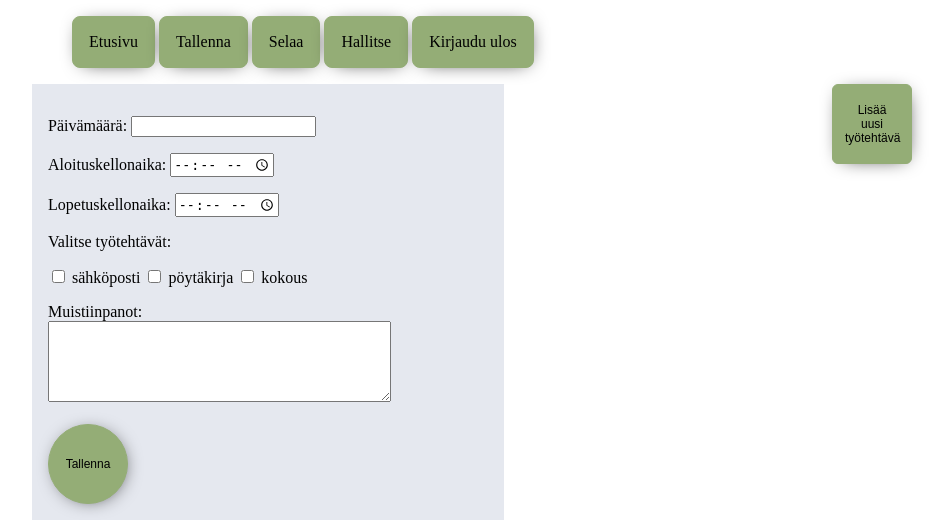
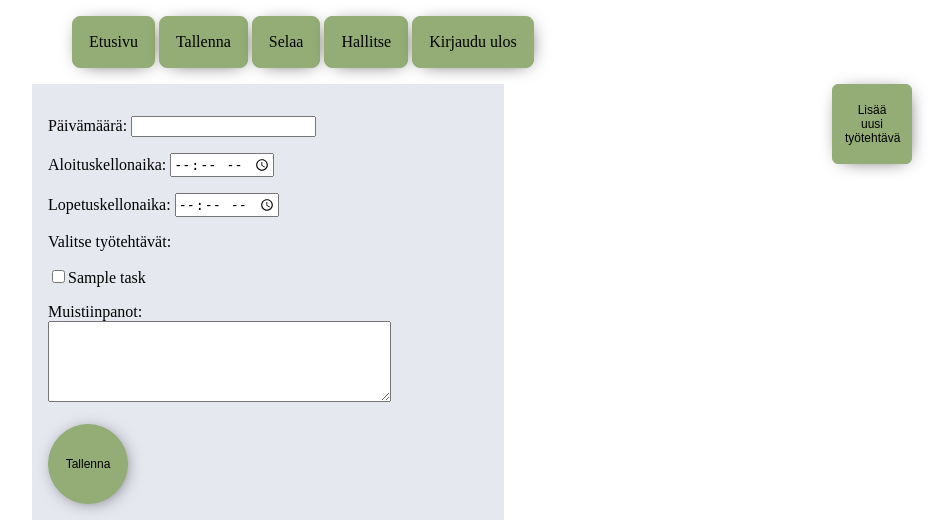
Before and after one commit to veelupu/tyoaikakirjanpito, a Flask app: template templates/record.html in a window 1280 px wide. Shown: the part 375-895 px from the top of the page, without its empty margins (168-1120 px from the left). Run offline with Flask 2, Linux system fonts and the light colour scheme; the template is opened without the code that fills it: most values are stand-ins (such as "Sample title", 1, 10 or a date in 2020); some libraries are stand-ins or nearby versions.

Commit message:
Add fetching tasks from database

```diff
--- a/app.py
+++ b/app.py
@@ -85,13 +85,25 @@ def register():
 
 @app.route("/add-entry", methods=["GET", "POST"])
 def add_entry():
+    id = session["id"]
+
+    sql = "SELECT content FROM task, worker_task w_t WHERE w_t.w_id=(:id) AND w_t.t_id=task.id"
+    result = db.session.execute(sql, {"id":id})
+    all_tasks = result.fetchall()
+    all_tasks = [x[0] for x in all_tasks]
+
+    db.session.commit()
+
     if request.method == "GET":
-        return render_template("record.html")
+        return render_template("record.html", tasks=all_tasks)
 
     date = request.form["datepicker"]
     time_beg = request.form["time-beg"]
     time_end = request.form["time-end"]
     tasks = request.form.getlist("task")
+
+    sys.stderr.write(f"lista taskeja: {tasks}\n")
+
     notes = request.form["notes"]
 
     day = int(date[:2])
@@ -122,16 +134,12 @@ def add_entry():
     result = db.session.execute(sql, {"time_beg":time_beg, "time_end":time_end, "notes":notes})
     e_id = result.fetchone()[0]
 
-    #
-    ########## FIX ME! EI LIITOSTAULUA VAAN ENTRYYN KÄYTTÄJÄN ID
-    #
-
     sql = "INSERT INTO task_entry (t_id, e_id) SELECT id, :e_id FROM task WHERE content=ANY (:tasks)"
     db.session.execute(sql, {"e_id":e_id, "tasks":tasks})
 
     db.session.commit()
 
-    return render_template("record.html", message="Tallennus onnistui!")
+    return render_template("record.html", tasks=all_tasks, message="Tallennus onnistui!")
 
 @app.route("/browse")
 def browse():
--- a/templates/record.html
+++ b/templates/record.html
@@ -25,9 +25,9 @@
 		<p>Lopetuskellonaika: <input type="time" name="time-end"></p>
 		Valitse työtehtävät:
 		<p>
-			<input type="checkbox" name="task" value="sähköposti"> sähköposti
-			<input type="checkbox" name="task" value="pöytäkirja"> pöytäkirja
-			<input type="checkbox" name="task" value="kokous"> kokous
+			{% for task in tasks %}
+			<input type="checkbox" name="task" value="{{ task }}">{{ task }}
+			{% endfor %}
 		</p>
 		Muistiinpanot:
 		<div>
@@ -37,7 +37,6 @@
 		<button type="submit">Tallenna</button>
 	</form>
 
-
 	{% endblock %}
 </body>
 </html>
```
